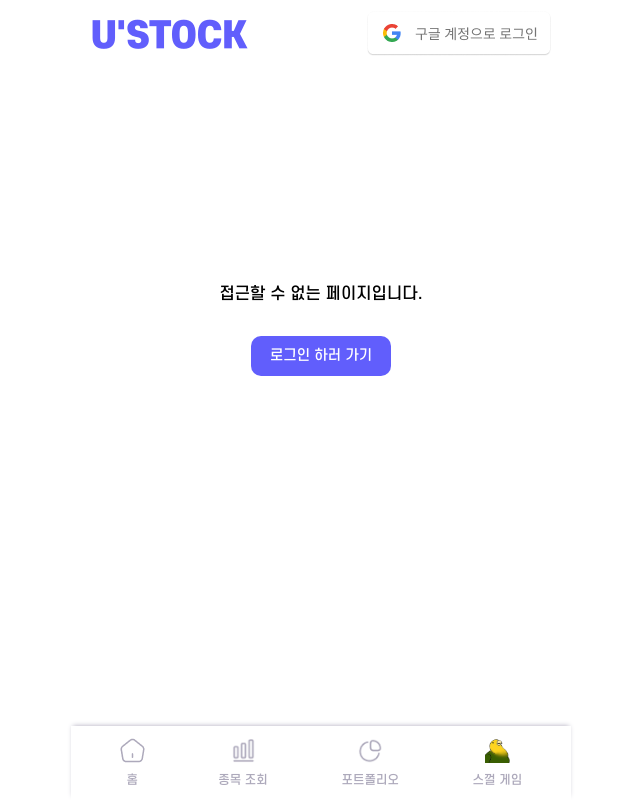
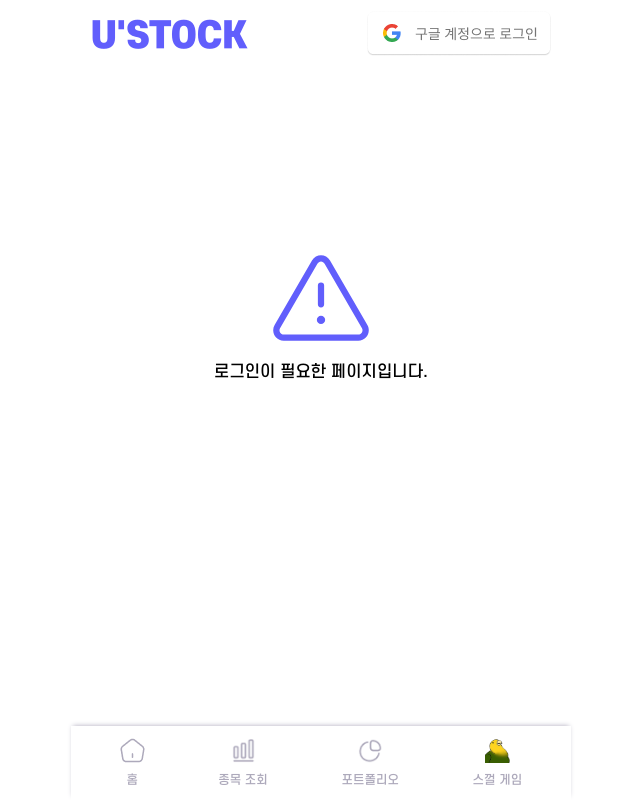
Before and after one commit to lucy726j/ustock-FE, a React (Create React App) app: page /portfolio in a window 1280 px wide. Shown: the whole page, without its empty margins (319-959 px from the left). Built offline with nearby package versions, Linux system fonts and the light colour scheme.

Commit message:
Fix : 로그인 수정 #79

```diff
--- a/src/Component/Layout/Header/Profile.tsx
+++ b/src/Component/Layout/Header/Profile.tsx
@@ -30,7 +30,7 @@
   font-size: 10px;
   position: absolute;
   top: 40px;
-  right: 0px;
+  right: 40px;
 `;
 
 const Profile = () => {
--- a/src/Pages/404/noUser.tsx
+++ b/src/Pages/404/noUser.tsx
@@ -1,6 +1,8 @@
 import { useNavigate } from "react-router-dom";
 import styled from "styled-components";
 import Button from "../../Component/Button/button";
+import { GoAlert } from "react-icons/go";
+import { Colors } from "../../Styles/Colors";
 
 const Box = styled.div`
   height: 60vh;
@@ -28,10 +30,17 @@
   return (
     <Box>
       <Container>
-        <Div>접근할 수 없는 페이지입니다.</Div>
-        <Button size="small" colorType="main" state="normal" onClick={Login}>
+        <GoAlert
+          style={{
+            fontSize: "100px",
+            color: Colors.main,
+            marginBottom: "1rem",
+          }}
+        />
+        <Div>로그인이 필요한 페이지입니다.</Div>
+        {/* <Button size="small" colorType="main" state="normal" onClick={Login}>
           로그인 하러 가기
-        </Button>
+        </Button> */}
       </Container>
     </Box>
   );
```
